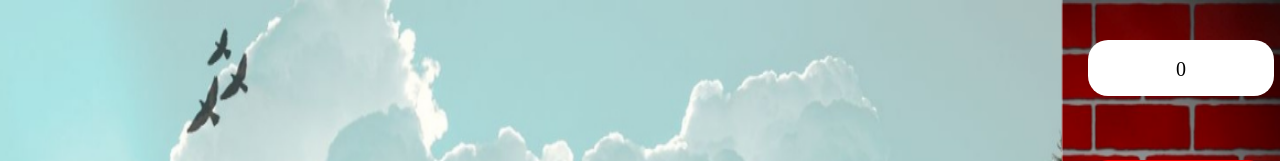
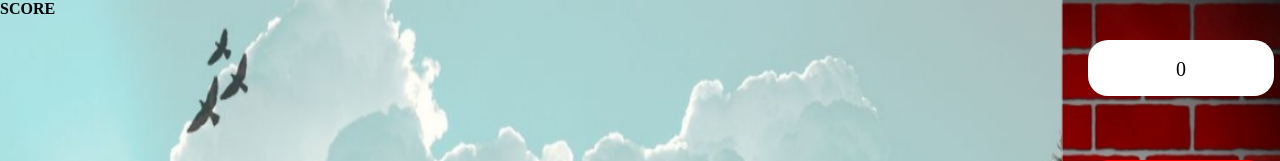
Before and after one commit to DevPriSha/Building-Blocks, a Flask app: template templates/gamepage.html in a window 1280 px wide. Shown: the top 161 px of the page. Run offline with Flask 2, Linux system fonts and the light colour scheme; the template is opened without the code that fills it, so the values that code supplies are empty; some libraries are stand-ins or nearby versions.

Commit message:
Update gamepage.html

```diff
--- a/templates/gamepage.html
+++ b/templates/gamepage.html
@@ -8,7 +8,9 @@
 	<script src="https://ajax.googleapis.com/ajax/libs/jquery/3.2.1/jquery.min.js"></script>
 </head>
 <body>
-
+	<div class="height1" id="ht1">
+		<b>SCORE</b>
+	</div>
 	<div class="height" id="ht">
 		0
 	</div>
```
